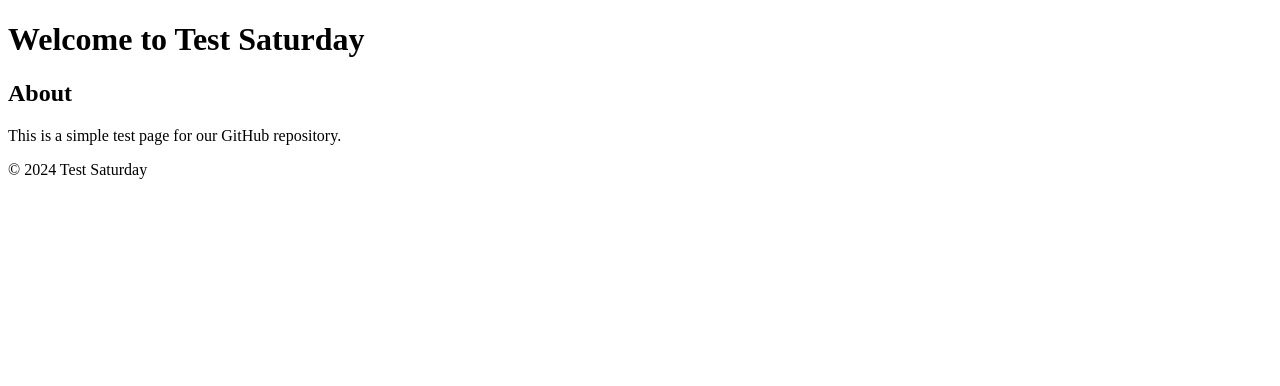
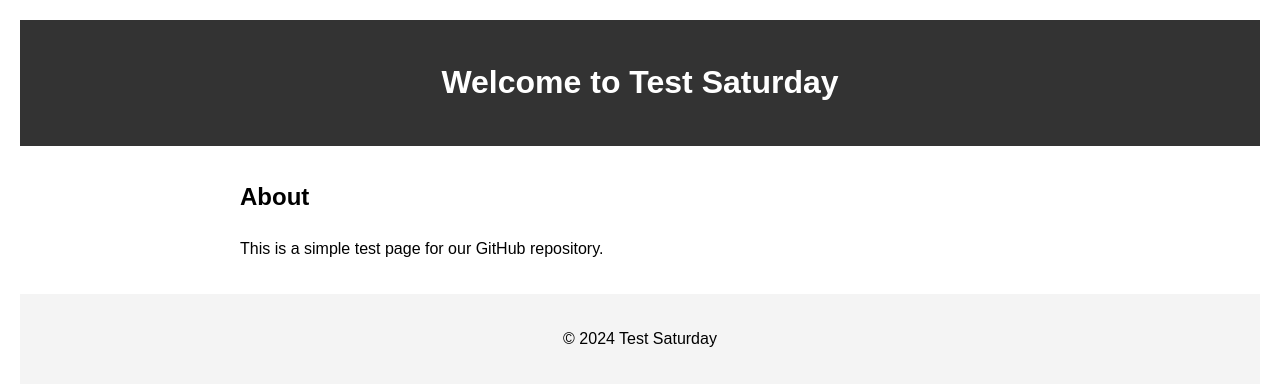
Before and after one commit to jlgush/test-saturday, a plain HTML site: page index.html in a window 1280 px wide. Drawn offline with Linux system fonts and the light colour scheme.

Commit message:
Add CSS styling

```diff
--- a/index.html
+++ b/index.html
@@ -4,6 +4,7 @@
     <meta charset="UTF-8">
     <meta name="viewport" content="width=device-width, initial-scale=1.0">
     <title>Test Saturday</title>
+    <link rel="stylesheet" href="styles.css">
 </head>
 <body>
     <header>
--- /dev/null
+++ b/styles.css
@@ -0,0 +1,24 @@
+body {
+    font-family: Arial, sans-serif;
+    line-height: 1.6;
+    margin: 0;
+    padding: 20px;
+}
+
+header {
+    background-color: #333;
+    color: white;
+    padding: 1rem;
+    text-align: center;
+}
+
+main {
+    max-width: 800px;
+    margin: 2rem auto;
+}
+
+footer {
+    text-align: center;
+    padding: 1rem;
+    background-color: #f4f4f4;
+}
```
